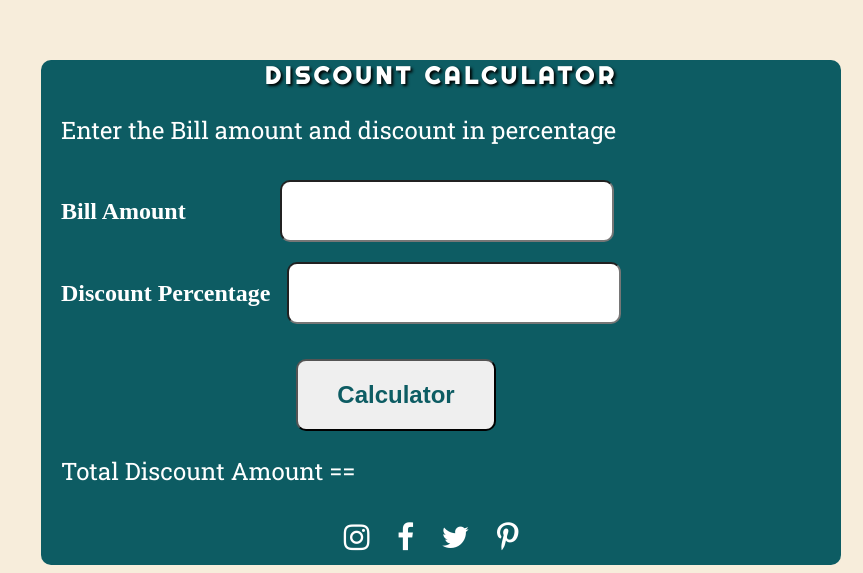
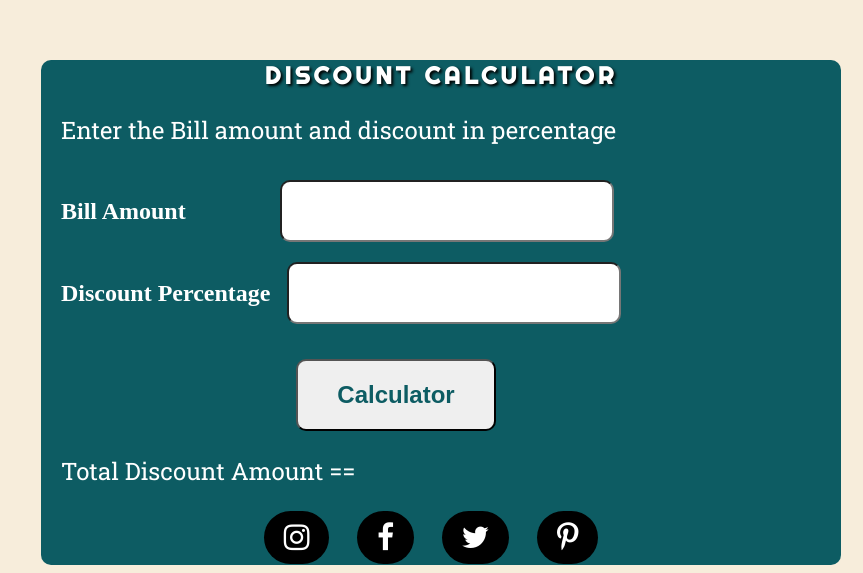
Before and after one commit to Toraskarpg/discount-calculator, a plain HTML site: page index.html in a window 1280 px wide. Shown: the part 240-813 px from the top of the page, without its empty margins (417-1280 px from the left). Drawn offline with Linux system fonts and the light colour scheme.

Commit message:
changes done
changes done

```diff
--- a/style.css
+++ b/style.css
@@ -68,4 +68,7 @@ footer{
 
 .f-Item{
     margin-right: 20px;
+    background-color:black;
+    padding: 10px 20px 10px 20px;
+    border-radius: 50px;
 }
```
